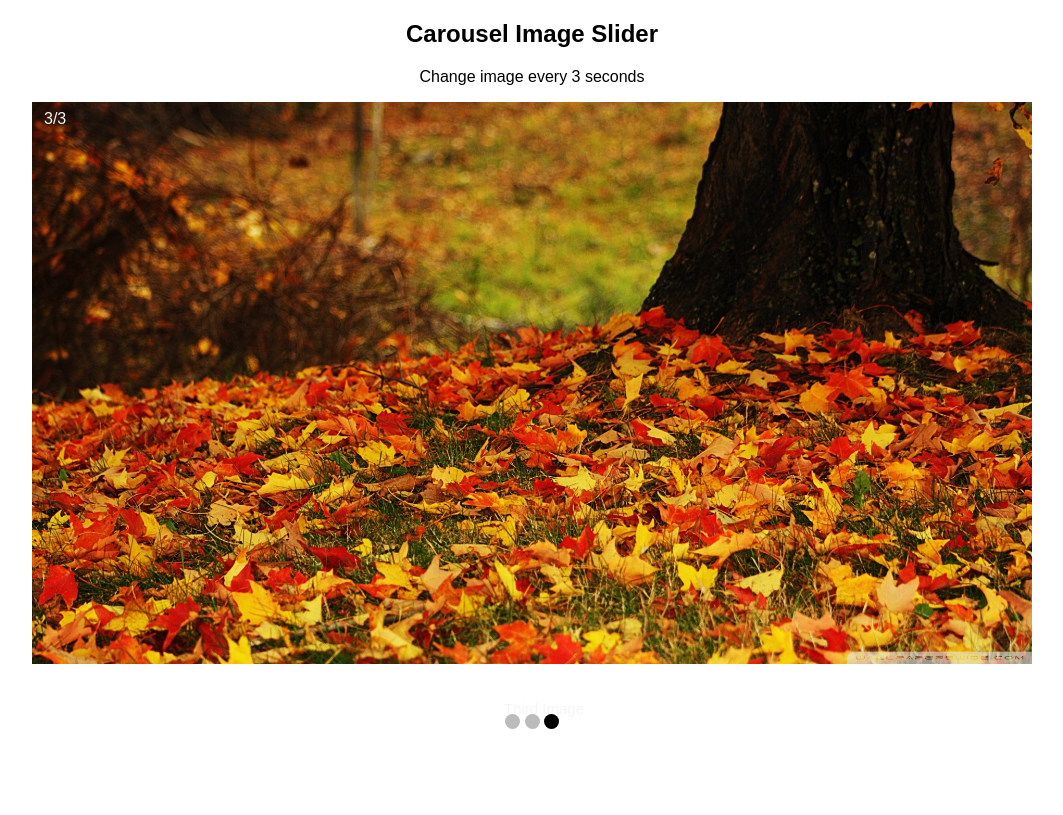
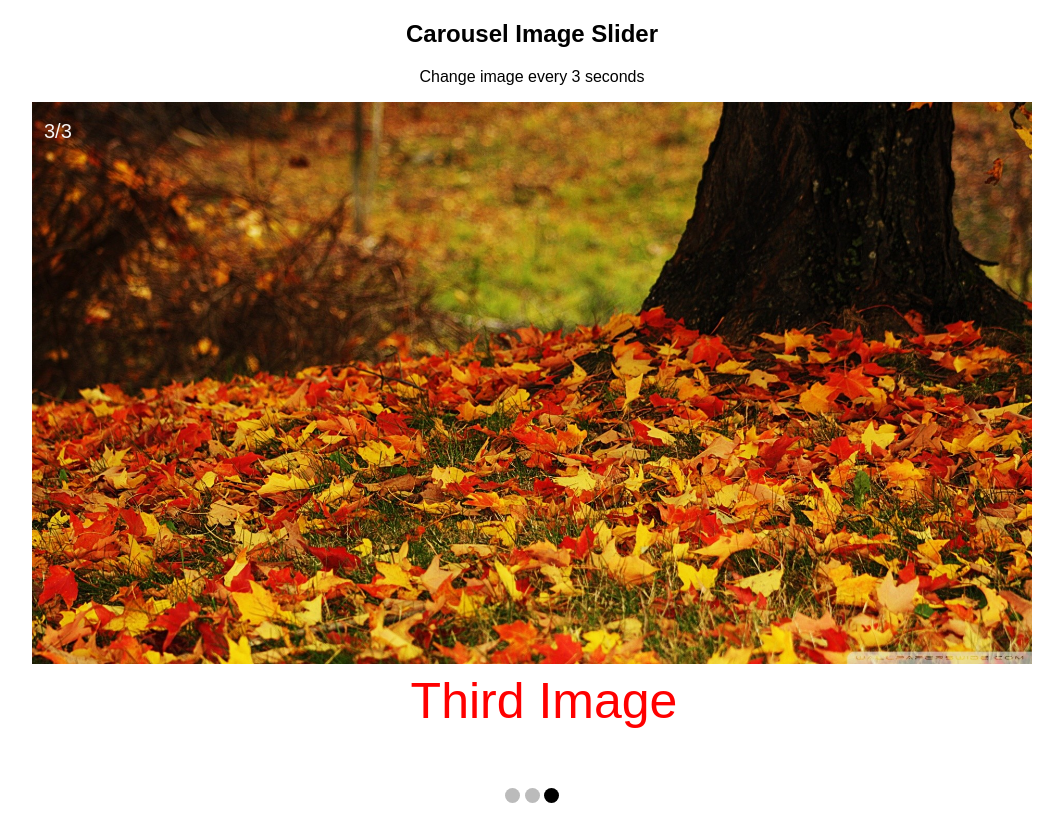
Before and after one commit to didi9002009/BootstrapSlider, a website built with Parcel: page index.html in a window 1280 px wide. Shown: the whole page, without its empty margins (108-1171 px from the left). Built offline with nearby package versions, Linux system fonts and the light colour scheme; files whose address does not match are found by name.

Commit message:
js & css
update

```diff
--- a/src/index.js
+++ b/src/index.js
@@ -1,5 +1,5 @@
 // console.log("text");
-let slideIndex = 0;
+let counter = 0;
 const showSlides = () => {
   // console.log("fn is running");
   const slides = document.getElementsByClassName("mySlides");
@@ -8,16 +8,16 @@ const showSlides = () => {
   for (let i = 0; i < slides.length; i++) {
     slides[i].style.display = "none";
   }
-  slideIndex++;
+  counter++;
 
-  if (slideIndex > slides.length) {
-    slideIndex = 1;
+  if (counter > slides.length) {
+    counter = 1;
   }
   for (let i = 0; i < dots.length; i++) {
     dots[i].className = dots[i].className.replace(" active", "");
   }
-  slides[slideIndex - 1].style.display = "block";
-  dots[slideIndex-1].className += " active";
+  slides[counter - 1].style.display = "block";
+  dots[counter - 1].className += " active";
   setTimeout(showSlides, 1000);
 };
 showSlides();
--- a/src/styles.css
+++ b/src/styles.css
@@ -17,36 +17,36 @@ img {
 
 .numbertext {
   position: absolute;
-  top: 0;
+  top: 10px;
   padding: 8px 12px;
   color: whitesmoke;
-  font-size: 16px;
+  font-size: 20px;
 }
 
 .text {
-  color: whitesmoke;
-  font-size: 15px;
+  color: red;
+  font-size: 50px;
   padding: 8px 12px;
-  position: absolute;
+  position: obsolute;
   bottom: 8px;
   width: 100%;
   text-align: center;
 }
 
-.dots-container{
+.dots-container {
   text-align: center;
 }
 
-.dot{
+.dot {
   height: 15px;
   width: 15px;
   display: inline-block;
   background-color: #bbb;
   border-radius: 50%;
   margin-top: 50px;
-  transition: black 0.6s ease;
+  /* transition: black 0.6s ease; */
 }
 
-.active{
+.active {
   background-color: black;
 }
```
